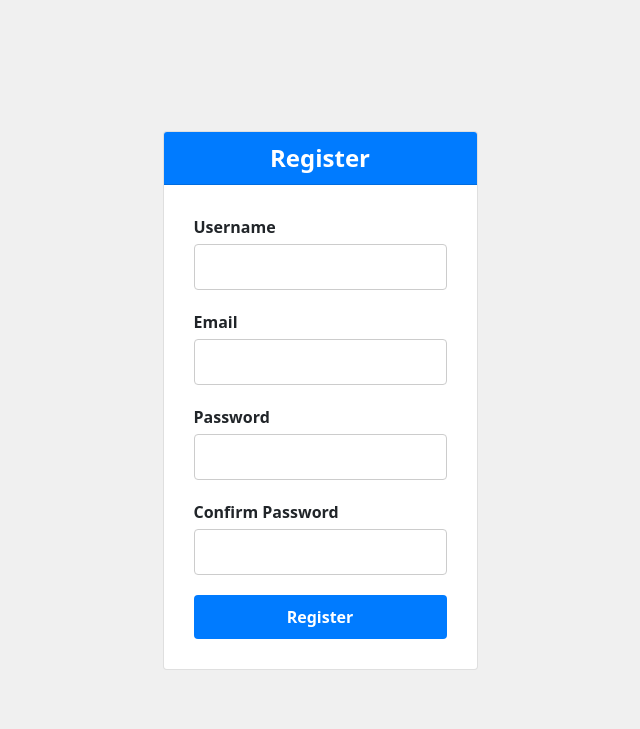
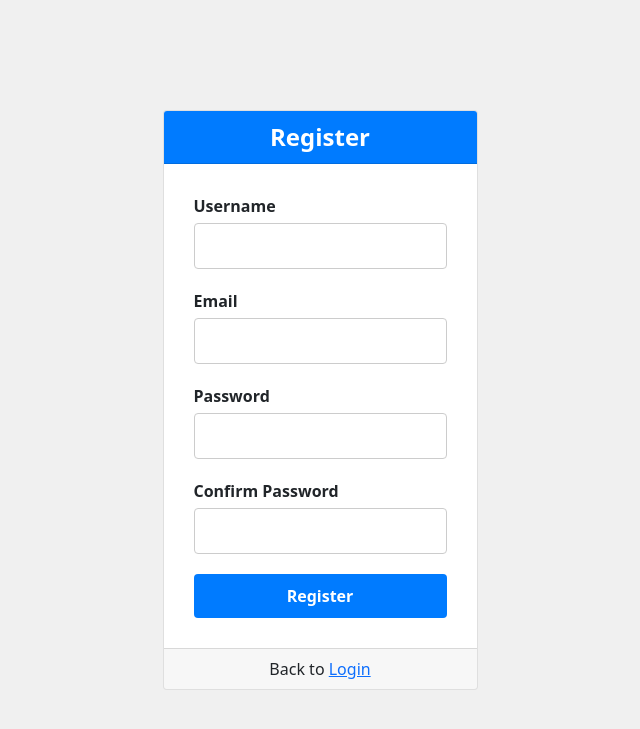
Before and after one commit to VictorZ94/chatgpt-clone, a Django app: page /register in a window 1280 px wide. Shown: the top 729 px of the page, without its empty margins (320-960 px from the left). Run offline with Django 4.2, Linux system fonts and the light colour scheme; some libraries are stand-ins or nearby versions.

Commit message:
add redirection to login page if requiered

```diff
--- a/templates/register.html
+++ b/templates/register.html
@@ -97,6 +97,10 @@
         <button type="submit">Register</button>
       </form>
     </div>
+    <div class="card-footer text-center">
+      Back to
+      <a href="{% url 'login' %}">Login</a>
+    </div>
   </div>
 </div>
 {% endblock %}
```
